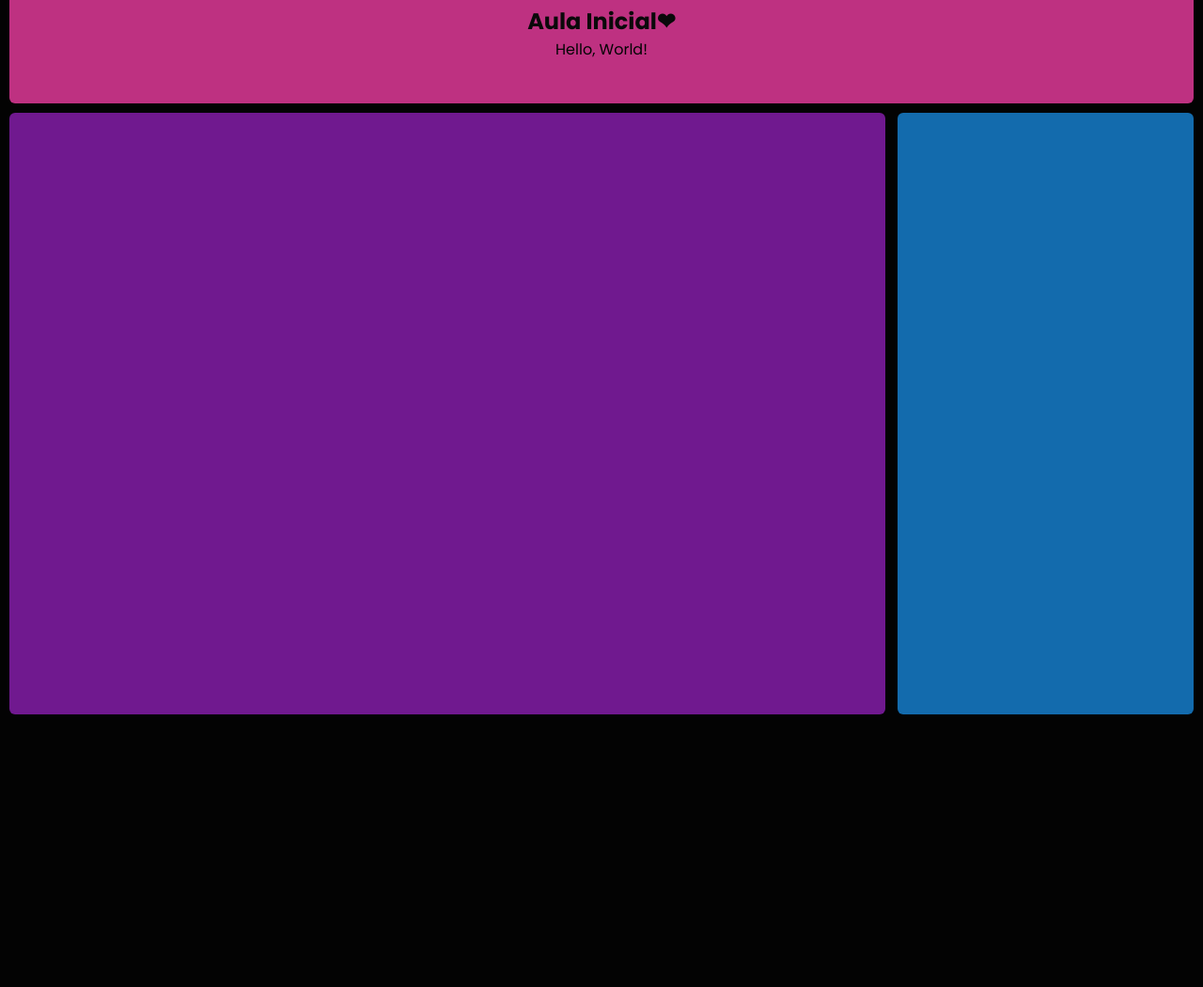
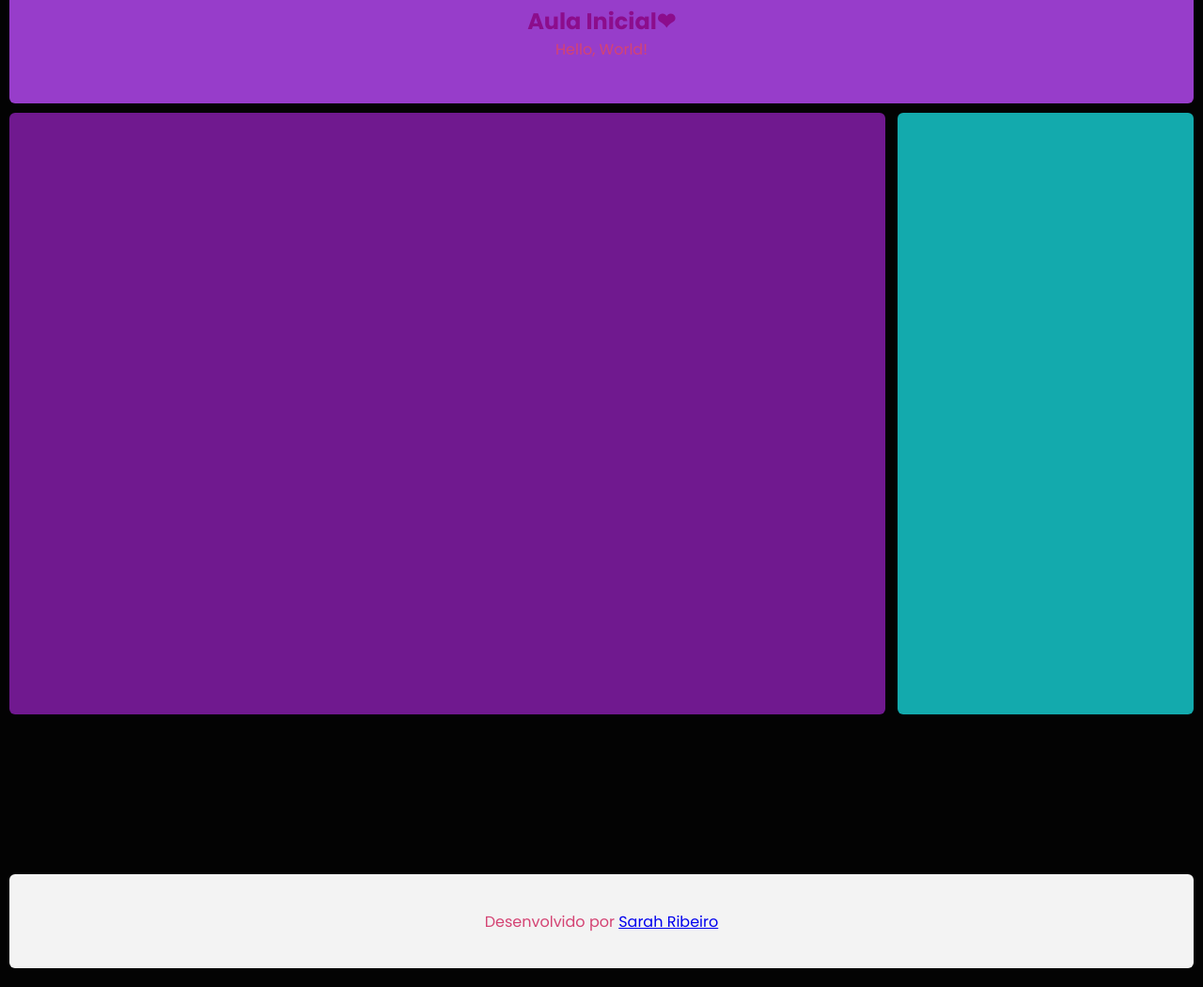
Before and after one commit to Sarahribeiro5/Aula01-HTML, a plain HTML site: page index.html in a window 1280 px wide. Shown: the part 60-1110 px from the top of the page at 94% size. Before the commit the page ends 990 px from the top, so only its background shows below. Drawn offline with Linux system fonts and the light colour scheme.

Commit message:
feat: criação do footer

```diff
--- a/assets/styles.index.css
+++ b/assets/styles.index.css
@@ -19,11 +19,11 @@ body {
 
 h2 {
     text-align: center;
-    color: #0a090a;
+    color: #8c0d8c;
 }
 
 header {
-    background-color: #be3181;
+    background-color: #973dca;
     backdrop-filter: blur(10px);
     margin: 10px 0;
     border-radius: 6px;
@@ -35,7 +35,7 @@ header {
 }
 
 p {
-    color: #040404;
+    color: #d44373;
 }
 
 #Principal {
@@ -54,8 +54,19 @@ main {
 }
 
 aside {
-    background-color: #136bad;
+    background-color: #13aaad;
     border-radius: 6px;
     height: 80%;
     width: 25%;
 }
+
+footer {
+    background-color: #f3f3f3;
+    border-radius: 6px;
+    margin: 10px 0;
+    height: 100px;
+    display: flex;
+    flex-direction: column;
+    justify-content: center; /* vertical */
+    align-items: center;
+}
--- a/index.html
+++ b/index.html
@@ -16,5 +16,9 @@
         <main></main>
         <aside></aside>
     </div>
+
+    <footer>
+        <p>Desenvolvido por <a href="https://github.com/Sarahribeiro5/Aula01-HTML">Sarah Ribeiro</a></p>
+    </footer>
 </body>
 </html>
```
